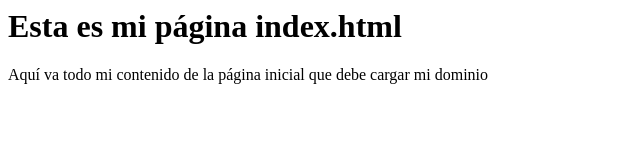
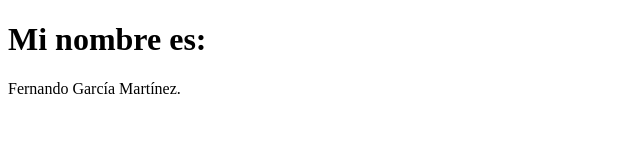
Before and after one commit to Fernandogm45/IAW2324, a plain HTML site: page index.html in a window 1280 px wide. Shown: the whole page, without its empty margins (0-640 px from the left). Drawn offline with Linux system fonts and the light colour scheme.

Commit message:
añadido

```diff
--- a/index.html
+++ b/index.html
@@ -1,10 +1,10 @@
+<!DOCTYPE html>
 <html>
+<body>
 
-<head></head>
+<h1>Mi nombre es:</h1>
 
-<body>
-    <h1>Esta es mi página index.html</h1>
-    <p>Aquí va todo mi contenido de la página inicial que debe cargar mi dominio</p>
+<p>Fernando García Martínez.</p>
+
 </body>
-
 </html>
```
